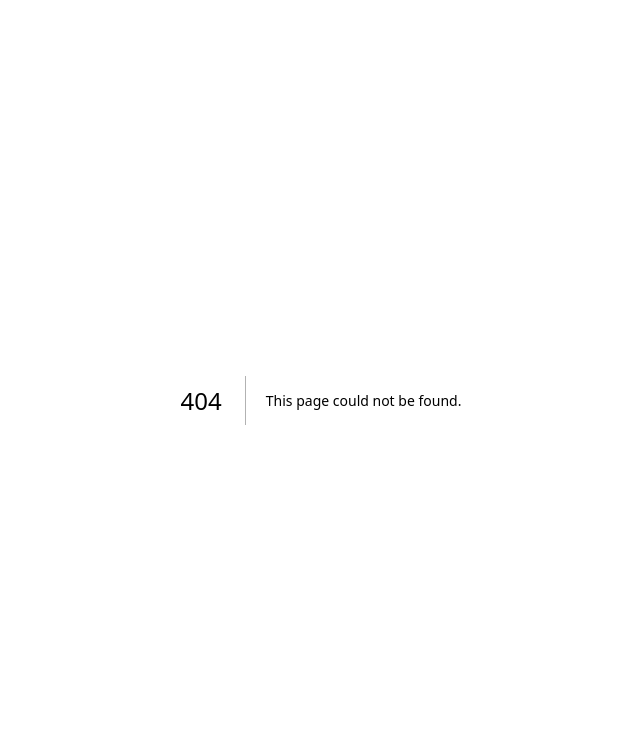
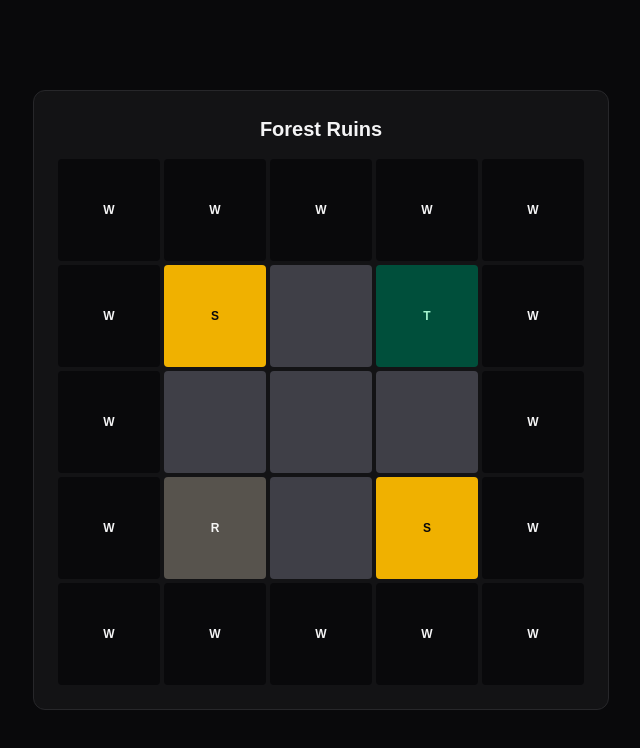
Before and after one commit to Chainblocker64/Shadow-Seek, a Next.js app in the folder frontend/: page /game-board in a window 1280 px wide. Before the commit this address had no page. Shown: the top 748 px of the page, without its empty margins (319-959 px from the left). Built offline with nearby package versions, Linux system fonts and the light colour scheme.

Commit message:
feat: render game board from map data

```diff
--- /dev/null
+++ b/frontend/app/game-board/page.tsx
@@ -0,0 +1,10 @@
+import { exampleMap } from "../../features/game/data/exampleMap";
+import { GameBoard } from "../../features/game/components/GameBoard";
+
+export default function GameBoardPage() {
+  return (
+    <main className="game-board-page">
+      <GameBoard map={exampleMap} />
+    </main>
+  );
+}
--- a/frontend/app/globals.css
+++ b/frontend/app/globals.css
@@ -61,3 +61,43 @@ body {
 .footer {
   @apply border-t border-zinc-800 px-6 py-5 text-center text-sm text-zinc-500;
 }
+
+.game-board-wrapper {
+  @apply mx-auto w-full max-w-xl rounded-xl border border-zinc-800 bg-zinc-900/70 p-6;
+}
+
+.game-board-title {
+  @apply mb-4 text-center text-xl font-bold text-zinc-100;
+}
+
+.game-board {
+  @apply grid gap-1;
+}
+
+.game-tile {
+  @apply flex aspect-square items-center justify-center rounded text-xs font-bold;
+}
+
+.game-tile-floor {
+  @apply bg-zinc-700 text-zinc-300;
+}
+
+.game-tile-wall {
+  @apply bg-zinc-950 text-zinc-100;
+}
+
+.game-tile-tree {
+  @apply bg-emerald-900 text-emerald-200;
+}
+
+.game-tile-rock {
+  @apply bg-stone-600 text-stone-100;
+}
+
+.game-tile-spawn {
+  @apply bg-yellow-500 text-zinc-950;
+}
+
+.game-board-page {
+  @apply flex min-h-screen items-center justify-center bg-zinc-950 px-6 py-10;
+}
--- /dev/null
+++ b/frontend/features/game/components/GameBoard.tsx
@@ -0,0 +1,40 @@
+import type { GameMap, TileType } from "../types/map";
+
+type GameBoardProps = {
+  map: GameMap;
+};
+
+const tileLabels: Record<TileType, string> = {
+  floor: "",
+  wall: "W",
+  tree: "T",
+  rock: "R",
+  spawn: "S",
+};
+
+export function GameBoard({ map }: GameBoardProps) {
+  return (
+    <section className="game-board-wrapper">
+      <h2 className="game-board-title">{map.name}</h2>
+
+      <div
+        className="game-board"
+        style={{
+          gridTemplateColumns: `repeat(${map.width}, minmax(0, 1fr))`,
+        }}
+      >
+        {map.tiles.map((row, y) =>
+          row.map((tileType, x) => (
+            <div
+              className={`game-tile game-tile-${tileType}`}
+              key={`${x}-${y}`}
+              title={`x: ${x}, y: ${y}, type: ${tileType}`}
+            >
+              {tileLabels[tileType]}
+            </div>
+          )),
+        )}
+      </div>
+    </section>
+  );
+}
```
